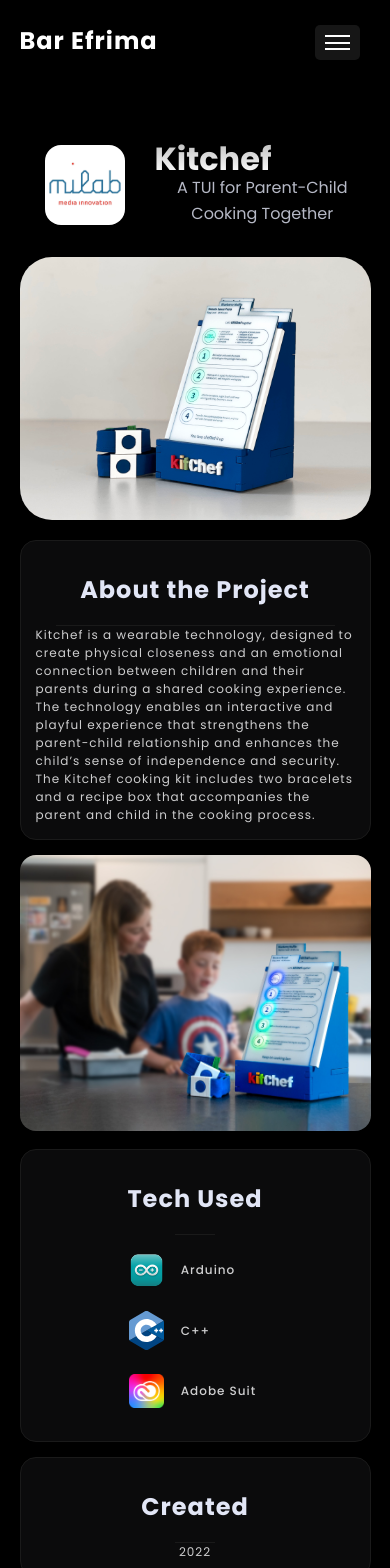
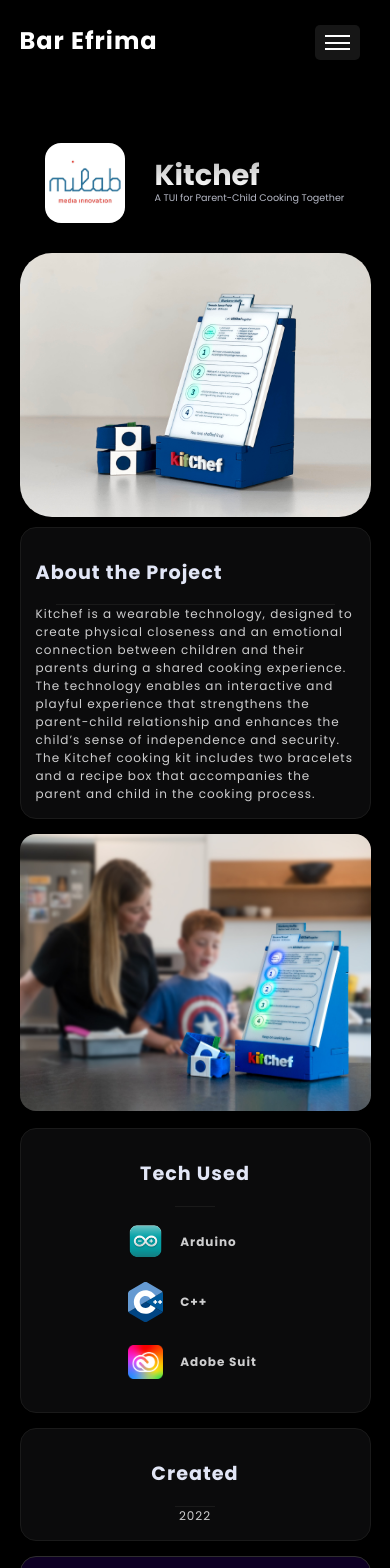
Before and after one commit to bar-efrima/bar-website, a React (Create React App) app: page /kitchef in a window 390 px wide. Shown: the top 1568 px of the page. Built offline with nearby package versions, Linux system fonts and the light colour scheme.

Commit message:
Adjusted Sizes Kitchef

```diff
--- a/src/pages/Kitchef/Kitchef.js
+++ b/src/pages/Kitchef/Kitchef.js
@@ -153,7 +153,7 @@
     </div>
 
 <section class="project-description">
-        <h3>Awards</h3>
+        <h3 id="c">Awards</h3>
         <hr />
         <ul class="awards">
             <li>CHI Hawaii Conference</li>
--- a/src/pages/Kitchef/kitchef.css
+++ b/src/pages/Kitchef/kitchef.css
@@ -228,7 +228,8 @@
     display: flex;
     justify-content: center;
     align-items: center;
-    margin: 20px;
+    width: 65%;
+    margin: 0 auto;
 }
 
 /* Video Container */
@@ -242,6 +243,7 @@
 
 .video-container iframe {
     border-radius: 1em;
+
     border: none;
 }
 
@@ -333,6 +335,13 @@
         padding-left: 7%;
     }
 
+    .text-container p {
+        font-size: 1.8rem;
+        margin: 0;
+        text-align: left;
+        color: #B6B9C6;
+    }
+
     /* Make the text smaller and adjust layout for mobile */
     .text-container h1 {
         font-size: 2rem;
@@ -343,9 +352,11 @@
         width: 80px;
         margin-right: 30px;
     }
-
+    .text-container h1{
+        font-size: 1.8rem;
+    }
     .text-container p {
-        font-size: 1rem;
+        font-size: 0.6rem;
         width: 100%;
     }
 
@@ -357,6 +368,7 @@
     .tech-stack,
     .created {
         width: 90%;
+        padding-top: 0;
     }
 
     /* Stack the content below each other */
@@ -403,7 +415,12 @@
     /* Adjust heading sizes for mobile */
     .content-container h3,
     .project-description h3 {
-        font-size: 1.5rem;
+        font-size: 1.2rem;
+    }
+
+    .about h3, .project-description h3{
+        text-align:left;
+        margin-left: 0;
     }
 
     .tech-stack,
@@ -420,7 +437,7 @@
     .tech-info h4 {
         margin-left: 12px;
         font-size: 12px;
-        font-weight: 500;
+        font-weight: 530;
         color: #CECECF;
         padding-top: 15px;
     }
@@ -455,13 +472,13 @@
         padding-bottom: 20px;
     }
 
+    .project-description #c{
+        text-align: center;
+        margin-left: 0;
+    }
+
     .image3 {
         margin: 20px auto;
     }
 
-
-
-    .role {
-        margin-bottom: 20px;
-    }
 }
```
